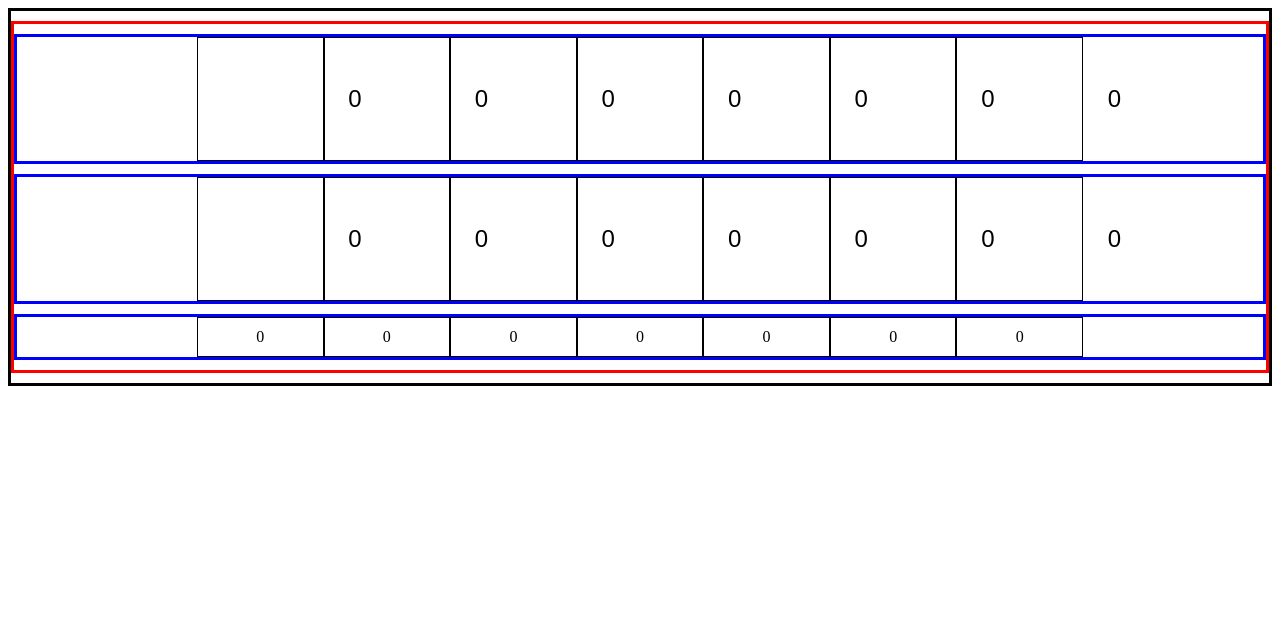
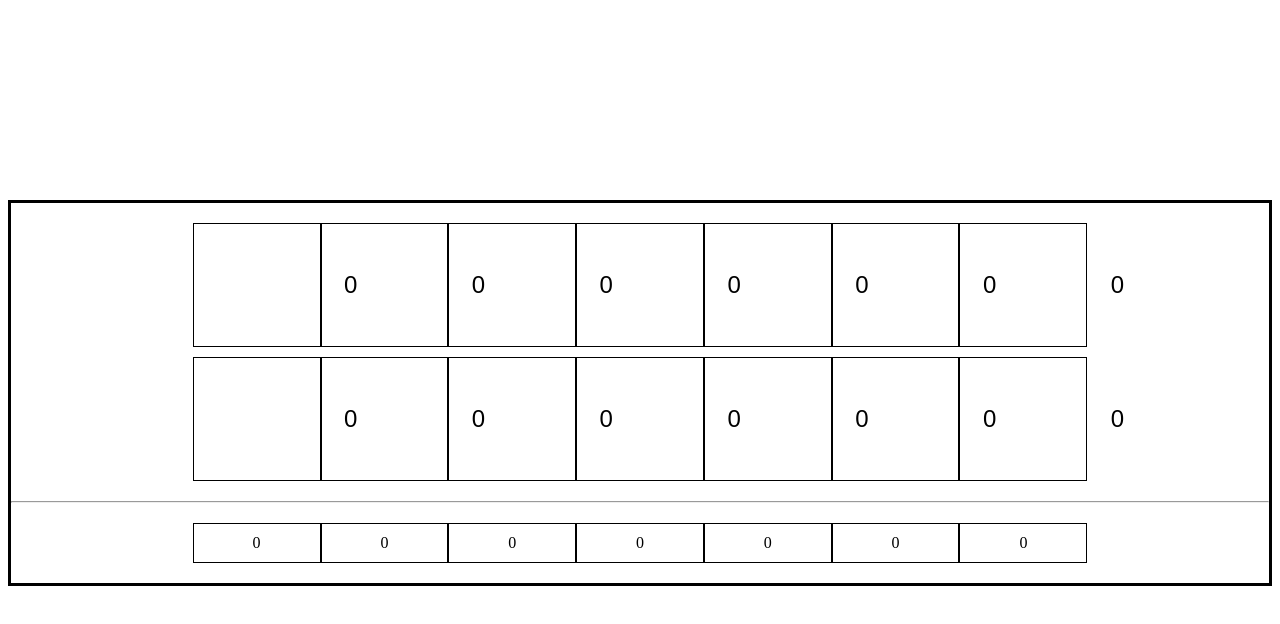
Before and after one commit to walkerlangley/binary-adding-machine, a React app: page / in a window 1280 px wide. Shown: the top 624 px of the page. Built offline with nearby package versions, Linux system fonts and the light colour scheme.

Commit message:
removed the color boxes

```diff
--- a/package.json
+++ b/package.json
@@ -24,10 +24,12 @@
     "babel-plugin-transform-decorators-legacy": "^1.3.4",
     "babel-preset-es2015": "^6.9.0",
     "babel-preset-react": "^6.11.1",
+    "material-ui": "^0.15.2",
     "radium": "^0.18.1",
     "react": "^15.2.1",
     "react-addons-update": "^15.2.1",
     "react-dom": "^15.2.1",
+    "react-tap-event-plugin": "^1.0.0",
     "webpack": "^1.13.1",
     "webpack-dev-server": "^1.14.1"
   },
--- a/src/components/addend1.js
+++ b/src/components/addend1.js
@@ -12,7 +12,6 @@ class Adder extends Component {
 
     let Binary1 = {
       display: "block",
-      border: "3px solid blue",
       textAlign: "center",
       margin: "10px 0px"
     }
--- a/src/components/addend2.js
+++ b/src/components/addend2.js
@@ -12,7 +12,6 @@ class Adder extends Component {
 
     let Binary1 = {
       display: "block",
-      border: "3px solid blue",
       textAlign: "center",
       margin: "10px 0px"
     }
--- a/src/components/sum.js
+++ b/src/components/sum.js
@@ -11,7 +11,6 @@ class Sum extends Component {
 
     let Binary1 = {
       display: "block",
-      border: "3px solid blue",
       textAlign: "center",
       margin: "10px 0px"
     }
--- a/src/containers/App.js
+++ b/src/containers/App.js
@@ -100,14 +100,18 @@ class App extends Component {
     let addendStyle = {
       display: "block",
       border: "3px solid black",
-      textAlign: "center"
+      textAlign: "center",
+      marginTop: "200px"
     }
 
     let BinaryKeys = {
       display: "block",
-      border: "3px solid red",
       textAlign: "center",
-      margin: "10px 0px"
+      margin: "20px 0px"
+    }
+
+    let sumStyle = {
+      margin: "20px 0px"
     }
 
     const { addend1, addend2, sum } = this.state;
@@ -123,6 +127,9 @@ class App extends Component {
             values={addend2}
             onChange={this.addend2Change.bind(this)}
           />
+      </div>
+        <hr></hr>
+        <div className="Sum" style={sumStyle}>
           <Sum
             addend1={addend1}
             addend2={addend2}
```
